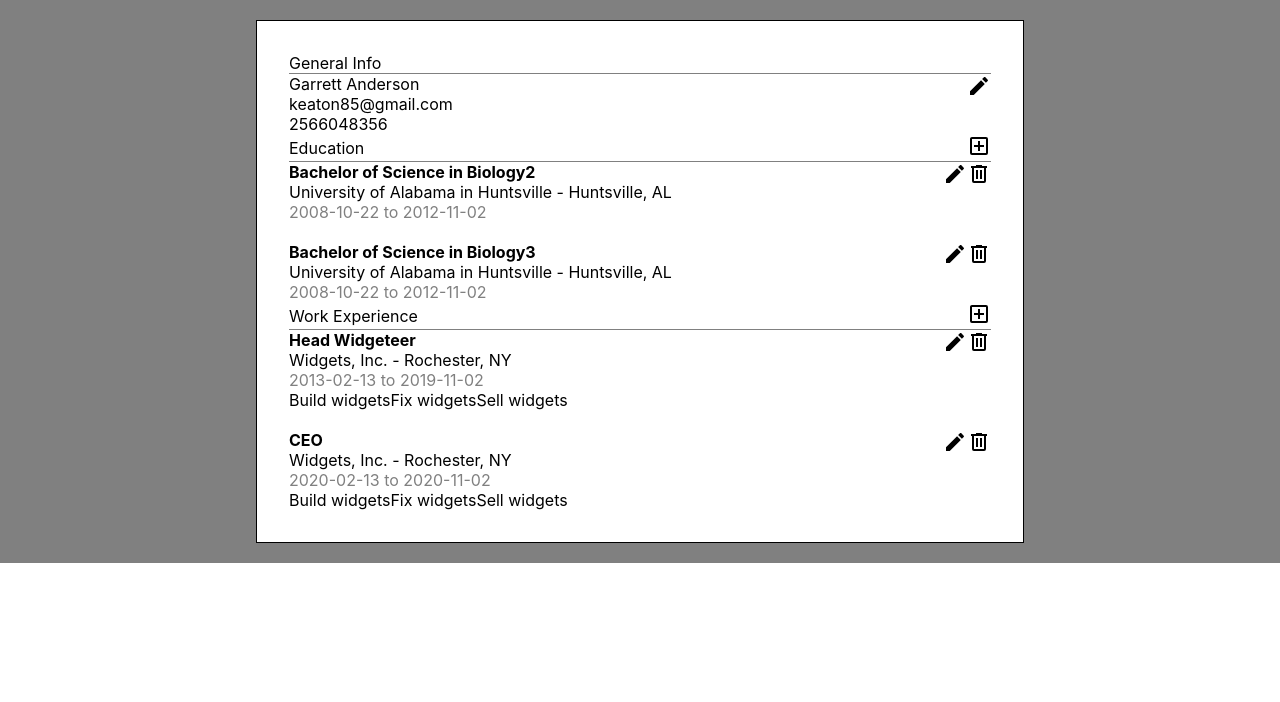
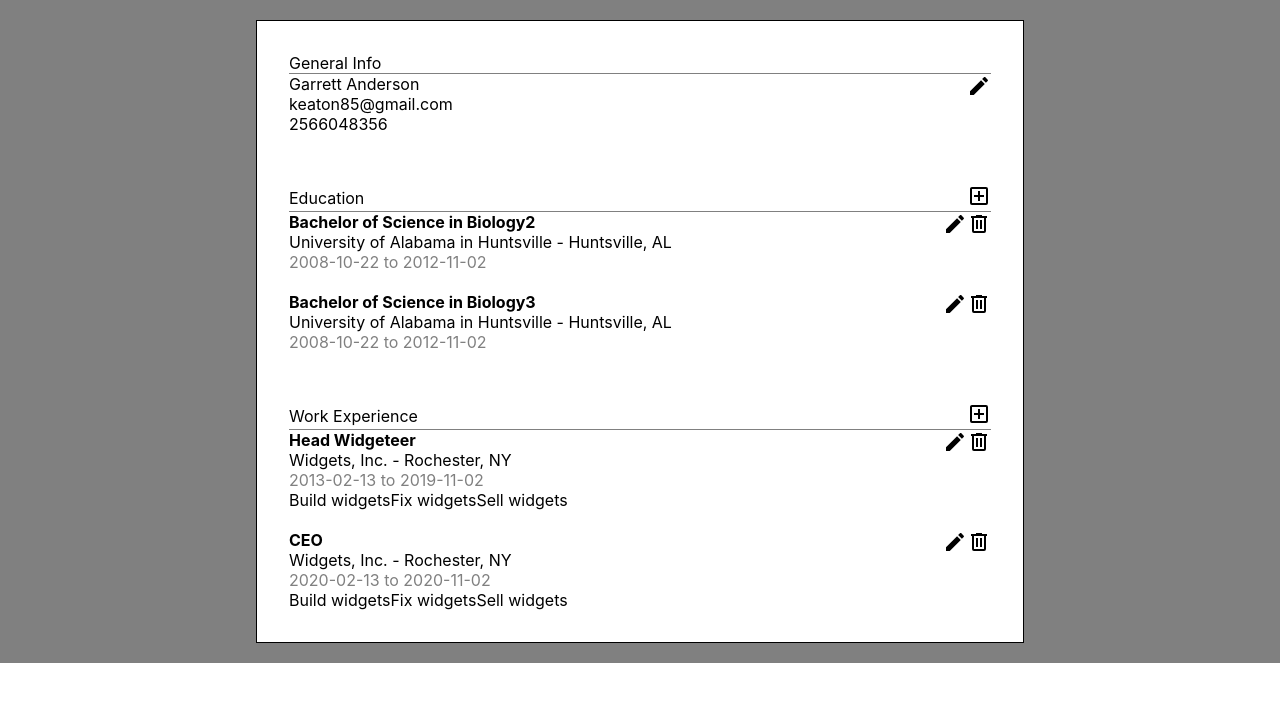
Before and after one commit to gband85/cv-project, a React (Create React App) app: page / in a window 1280 px wide. Shown: the top 702 px of the page. Built offline with nearby package versions, Linux system fonts and the light colour scheme.

Commit message:
style container

```diff
--- a/src/styles/App.css
+++ b/src/styles/App.css
@@ -5,7 +5,7 @@ li ul li {
   /* list-style: disc; */
 }
 .container {
-  display: flex;
+  /* display: flex; */
   flex-direction: column;
   gap: 50px;
   /* max-width: 75%; */
@@ -16,3 +16,8 @@ li ul li {
   width: 768px;
   /* margin: 0 auto */
 }
+.container > ul {
+  display: flex;
+  flex-direction: column;
+  gap: 50px;
+}
```
